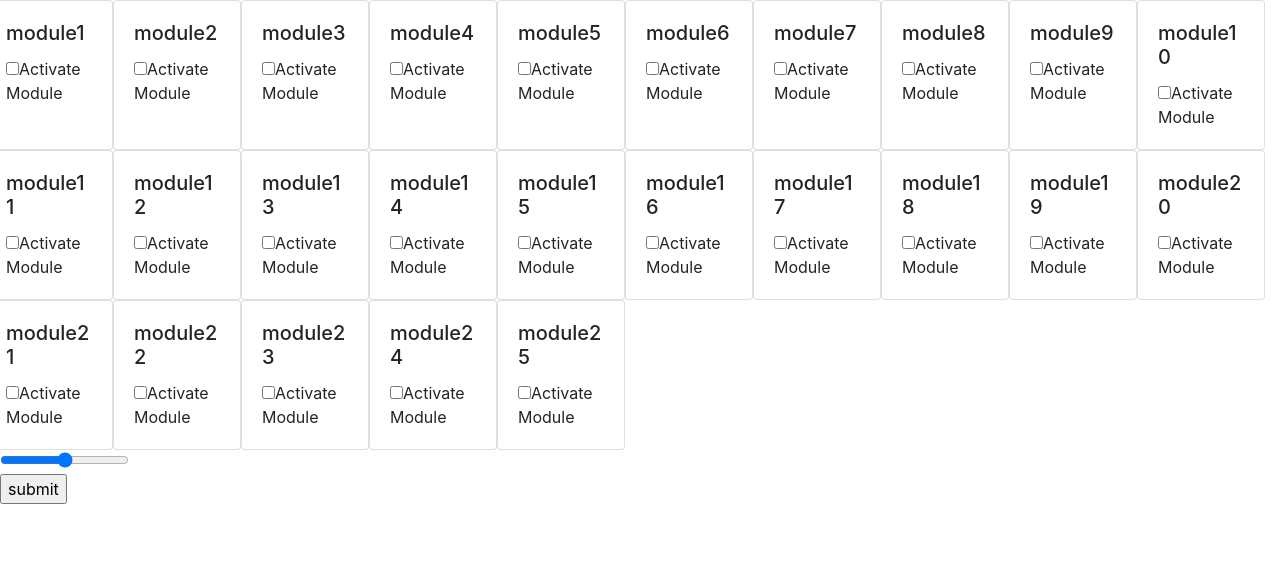
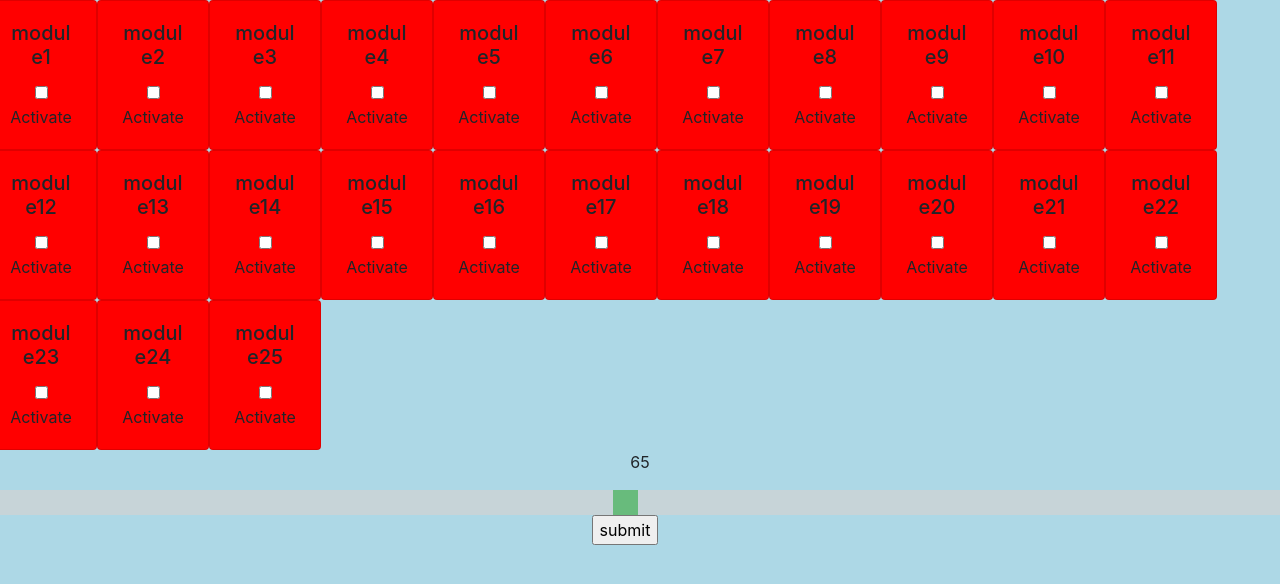
Before and after one commit to TeneCort/simpleInterface, a PHP site: page / in a window 1280 px wide. Shown: the top 584 px of the page. Run offline with PHP 8.4, Linux system fonts and the light colour scheme.

Commit message:
yo, trying some js/css stuff

```diff
--- /dev/null
+++ b/app.css
@@ -0,0 +1,52 @@
+body{
+	background-color: lightblue;
+	text-align: center;
+}
+
+#sliderOutput{
+	text-align: center;
+}
+
+.card{
+	background-color: red;
+}
+
+.row{
+	text-align:center;
+}
+
+.slideContainer{
+	width: 100%;
+}
+
+.slider{
+	-webkit-appearance: none;
+	appearance: none;
+	width: 100%;
+	height: 25px;
+	background: #d3d3d3;
+	outline: nonce;
+	opacity: 0.7;
+	-webkit-transition: .2s;
+	transition: opacity .2s;
+}
+
+.slider:hover{
+	opacity: 1;
+}
+
+.slider::-webkit-slider-thumb{
+	-webkit-appearance: none;
+	appearance: none;
+	width: 25px;
+	height: 25px;
+	background: #4CAF50;
+	cursor: pointer;
+}
+
+.slider::-moz-range-thumb{
+	width: 25px;
+	height: 25px;
+	background: #4CAF50;
+	cursor: pointer;
+}
--- /dev/null
+++ b/app.js
@@ -0,0 +1,25 @@
+var slider = document.getElementById("range");
+
+var output = document.getElementById("sliderOutput");
+
+output.innerHTML = slider.value;
+
+slider.oninput = function()
+{
+	output.innerHTML = this.value;
+}
+
+function test(element)
+{
+	var checked = document.querySelectorAll("input[type=checkbox]:checked");
+
+	var unchecked = document.querySelectorAll("input[type=checkbox]");
+
+	unchecked.forEach((item) => {
+		item.parentNode.style.backgroundColor = 'red';
+	});
+
+	checked.forEach((item) => {
+		item.parentNode.style.backgroundColor = 'green';
+	});
+}
--- a/footer.php
+++ b/footer.php
@@ -1,3 +1,4 @@
+		<script type="text/javascript" src="app.js"></script>
 		<script src="https://code.jquery.com/jquery-3.4.1.slim.min.js" integrity="sha384-J6qa4849blE2+poT4WnyKhv5vZF5SrPo0iEjwBvKU7imGFAV0wwj1yYfoRSJoZ+n" crossorigin="anonymous"></script>
 		<script src="https://cdn.jsdelivr.net/npm/popper.js@1.16.0/dist/umd/popper.min.js" integrity="sha384-Q6E9RHvbIyZFJoft+2mJbHaEWldlvI9IOYy5n3zV9zzTtmI3UksdQRVvoxMfooAo" crossorigin="anonymous"></script>
 		<script src="https://stackpath.bootstrapcdn.com/bootstrap/4.4.1/js/bootstrap.min.js" integrity="sha384-wfSDF2E50Y2D1uUdj0O3uMBJnjuUD4Ih7YwaYd1iqfktj0Uod8GCExl3Og8ifwB6" crossorigin="anonymous"></script>
--- a/formHandler.php
+++ b/formHandler.php
@@ -15,6 +15,7 @@ function execInBackground($cmd)
 
 echo 'active modules : <br>';
 
+// loop that iterates and displays selected modules
 foreach($_GET as $module)
 {
 
@@ -28,12 +29,15 @@ foreach($_GET as $module)
 	}
 
 }
+
+// for testing
 if (isset($_GET['module1']))
 {
 	execInBackground('python3');
 }
 ?>
 
-<button onclick="window.location.href = 'index.php'">Index</button>
+<!-- Some HTML -->
+<a href="index.php" class="btn btn-primary">Index</a>
 
 <?php require_once('footer.php'); ?>
--- a/header.php
+++ b/header.php
@@ -5,5 +5,7 @@
     <meta name="viewport" content="width=device-width, initial-scale=1, shrink-to-fit=no">
 	<title>Mon Titre</title>
 	<link rel="stylesheet" href="https://stackpath.bootstrapcdn.com/bootstrap/4.4.1/css/bootstrap.min.css" integrity="sha384-Vkoo8x4CGsO3+Hhxv8T/Q5PaXtkKtu6ug5TOeNV6gBiFeWPGFN9MuhOf23Q9Ifjh" crossorigin="anonymous">
+	<link rel="stylesheet" href="app.css">
+
 </head>
 	<body>
--- a/index.php
+++ b/index.php
@@ -38,17 +38,26 @@ $modules = [
 
 		<?php foreach($modules as $module){ ?>
 
-		<div class="card" style="width: 8rem;">
+		<div class="card" style="width: 7rem;" onclick="test(this)">
 			<div class="card-body">
 				<h5 class="card-title"><?php echo $module ?></h5>
-				<input type="checkbox" name="<?php echo $module ?>" value="<?php echo $module ?>">Activate Module<br>
+				<input type="checkbox" name="<?php echo $module ?>" value="<?php echo $module ?>">Activate<br>
 			</div>
 		</div>
 
 		<?php } ?>
 
 	</div>
+	<p id="sliderOutput">15</p>
+	<div class="d-flex flex-column row slideContainer">
+		<div class="d-flex justify-content-center row">
+			<input type="range" class="slider" id="range" name="temps" min="10" max="120"><br>
+		</div>
 
-	<input type="range" name="temps" min="10" max="120"><br>
-	<input type="submit" value = "submit">
+		<div class="d-flex justify-content-center row">
+			<input type="submit" value = "submit">
+		</div>
+	</div>
 </form>
+
+<?php require_once('footer.php'); ?>
```
